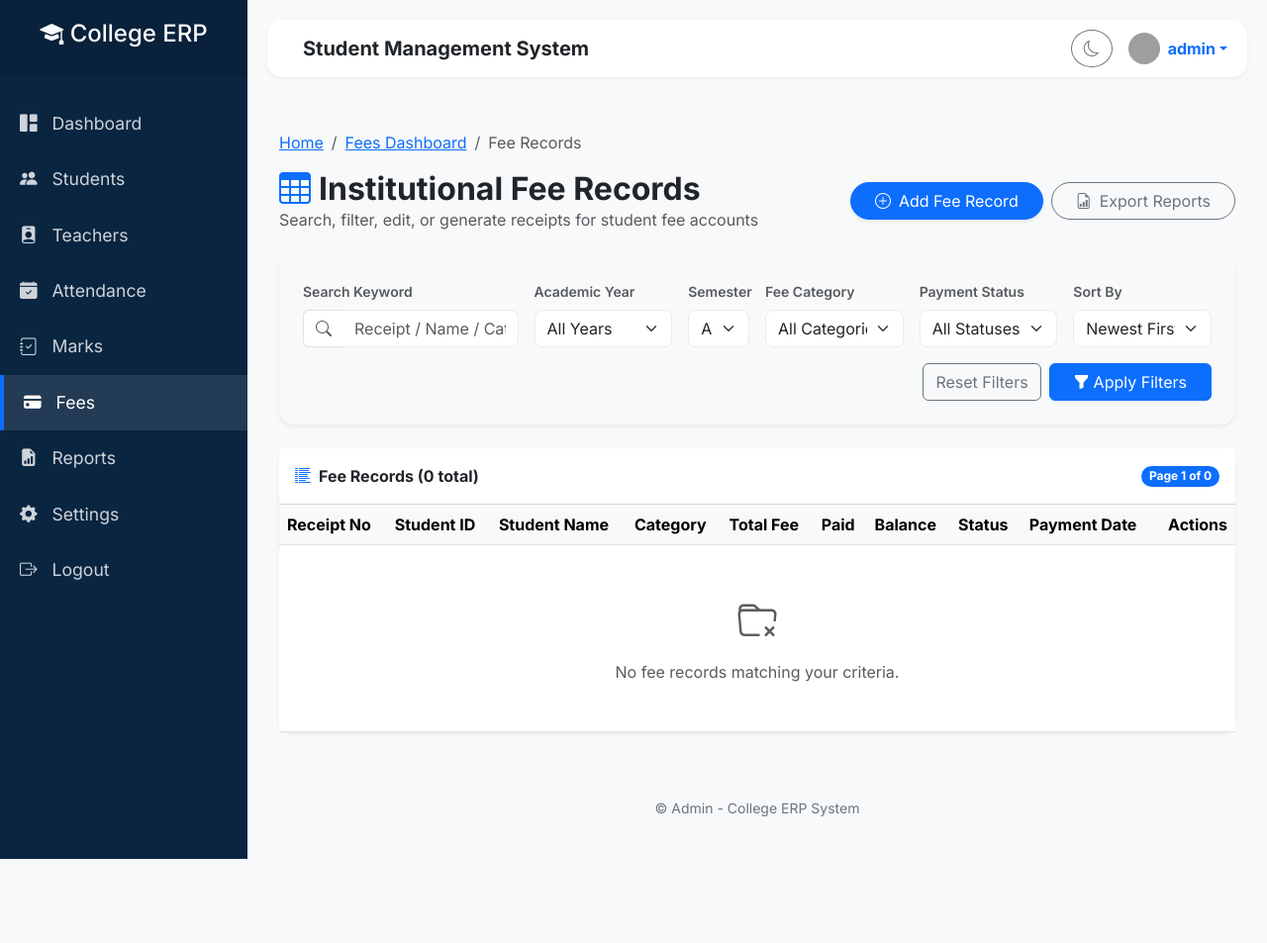
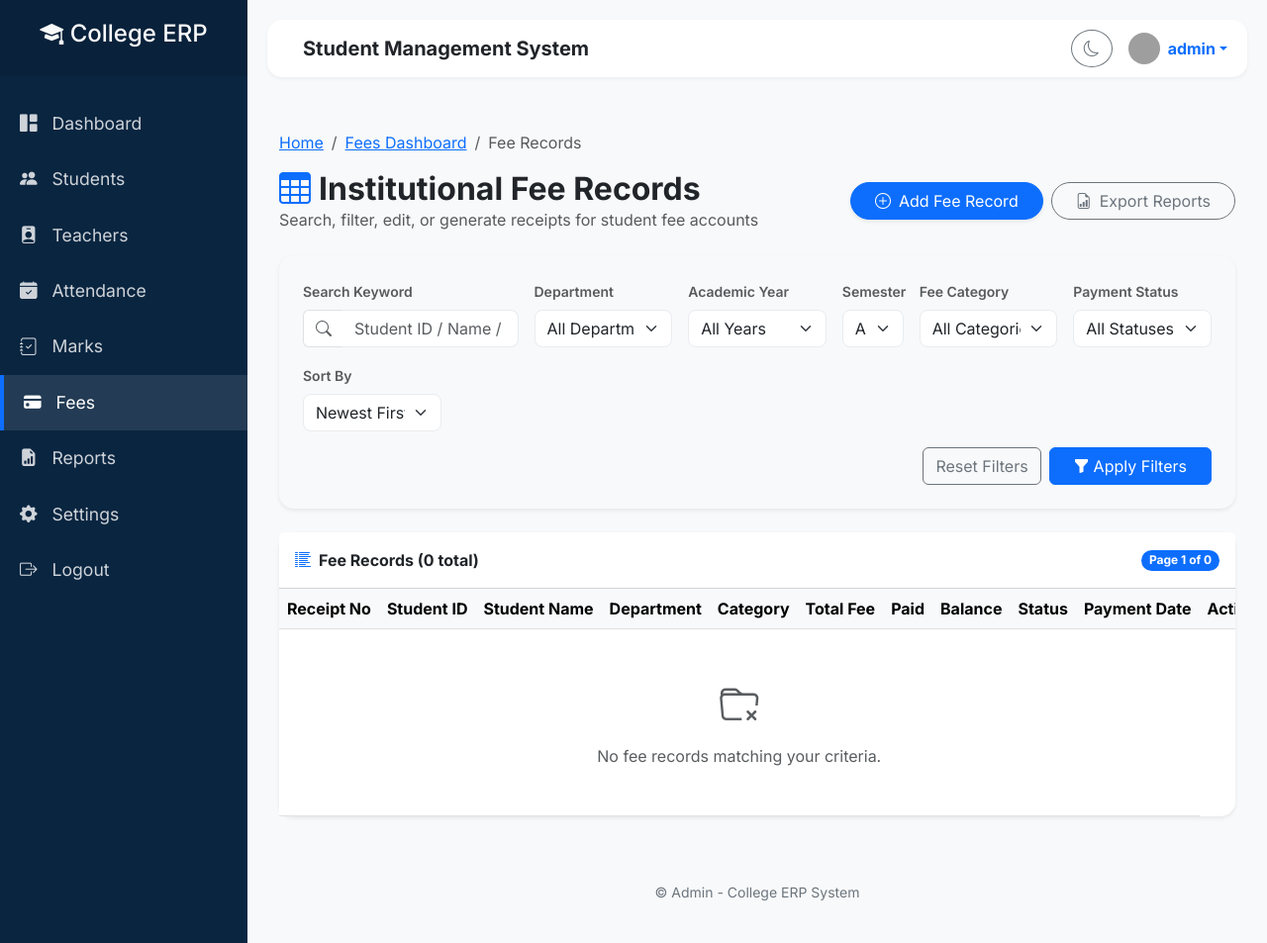
Before and after one commit to namasivaayan18022004-commits/student-management-system, a Flask app: page /fees/records in a window 1280 px wide. Shown: the whole page at 99% size. Before the commit the page ends 868 px from the top, so only its background shows below. Run offline with Flask 3, Linux system fonts and the light colour scheme; a user stored in the database is signed in; data that the repository does not hold is empty; some libraries are stand-ins or nearby versions; grey boxes are pictures that could not be loaded.

Commit message:
Add Department filter next to search keyword, enable search by Student ID in Institutional Fee Records, and fix screen visibility/overflow in Fees feature

```diff
--- a/app.py
+++ b/app.py
@@ -2863,6 +2863,7 @@ def add_fee():
 @login_required
 def fees_records():
     search_query = request.args.get('q', '').strip()
+    dept_filter = request.args.get('department', 'all')
     year_filter = request.args.get('year', 'all')
     sem_filter = request.args.get('semester', 'all')
     cat_filter = request.args.get('category', 'all')
@@ -2871,24 +2872,27 @@ def fees_records():
     sort_by = request.args.get('sort', 'newest')
     page = request.args.get('page', 1, type=int)
 
-    query = Fee.query
+    query = Fee.query.join(Student)
     if search_query:
         query = query.filter(or_(
             Fee.receipt_number.ilike(f"%{search_query}%"),
             Fee.student_name.ilike(f"%{search_query}%"),
+            Student.student_id.ilike(f"%{search_query}%"),
             Fee.fee_category.ilike(f"%{search_query}%"),
             Fee.remarks.ilike(f"%{search_query}%")
         ))
+    if dept_filter != 'all':
+        query = query.filter(Student.department == dept_filter)
     if year_filter != 'all':
-        query = query.filter_by(academic_year=year_filter)
+        query = query.filter(Fee.academic_year == year_filter)
     if sem_filter != 'all':
-        query = query.filter_by(semester=sem_filter)
+        query = query.filter(Fee.semester == sem_filter)
     if cat_filter != 'all':
-        query = query.filter_by(fee_category=cat_filter)
+        query = query.filter(Fee.fee_category == cat_filter)
     if status_filter != 'all':
-        query = query.filter_by(payment_status=status_filter)
+        query = query.filter(Fee.payment_status == status_filter)
     if method_filter != 'all':
-        query = query.filter_by(payment_method=method_filter)
+        query = query.filter(Fee.payment_method == method_filter)
 
     if sort_by == 'oldest':
         query = query.order_by(Fee.id.asc())
@@ -2901,6 +2905,7 @@ def fees_records():
 
     records_page = query.paginate(page=page, per_page=15, error_out=False)
 
+    departments = sorted(list(set(s.department for s in Student.query.all())))
     years = sorted(list(set(s.year for s in Student.query.all())))
     semesters = ["Sem 1", "Sem 2", "Sem 3", "Sem 4", "Sem 5", "Sem 6", "Sem 7", "Sem 8"]
     categories = sorted(list(set(f.fee_category for f in Fee.query.all())))
@@ -2910,12 +2915,14 @@ def fees_records():
         'fees_records.html',
         records=records_page,
         search_query=search_query,
+        selected_dept=dept_filter,
         selected_year=year_filter,
         selected_sem=sem_filter,
         selected_cat=cat_filter,
         selected_status=status_filter,
         selected_method=method_filter,
         sort_by=sort_by,
+        departments=departments,
         years=years,
         semesters=semesters,
         categories=categories,
--- a/static/css/style.css
+++ b/static/css/style.css
@@ -79,10 +79,26 @@ body {
 
 /* Content Area */
 #content {
-    width: 100%;
+    flex: 1 1 0%;
+    width: calc(100% - var(--sidebar-width));
+    max-width: calc(100% - var(--sidebar-width));
     padding: 20px;
     min-height: 100vh;
     transition: all var(--transition-speed);
+    overflow-x: auto;
+}
+
+.container-fluid {
+    width: 100%;
+    max-width: 100%;
+    overflow-x: hidden;
+}
+
+@media (max-width: 768px) {
+    #content {
+        width: 100%;
+        max-width: 100%;
+    }
 }
 
 /* Cards & Glassmorphism */
@@ -113,6 +129,11 @@ body {
 }
 
 /* Tables */
+.table-responsive {
+    width: 100%;
+    overflow-x: auto;
+    -webkit-overflow-scrolling: touch;
+}
 .table {
     color: var(--text-color);
 }
--- a/templates/fees_records.html
+++ b/templates/fees_records.html
@@ -29,15 +29,25 @@
     <!-- Search and Multi-Criteria Filters -->
     <div class="card border-0 shadow-sm mb-4 p-4 bg-light">
         <form method="GET" action="{{ url_for('fees_records') }}" class="row g-3 align-items-end">
-            <div class="col-xl-3 col-lg-4 col-md-6">
+            <div class="col-xl-3 col-lg-4 col-md-6 col-sm-12">
                 <label class="form-label small fw-semibold text-muted">Search Keyword</label>
                 <div class="input-group">
                     <span class="input-group-text bg-white border-end-0"><i class="bi bi-search text-muted"></i></span>
-                    <input type="text" name="q" class="form-control border-start-0" placeholder="Receipt / Name / Category..." value="{{ search_query }}">
+                    <input type="text" name="q" class="form-control border-start-0" placeholder="Student ID / Name / Receipt..." value="{{ search_query }}">
                 </div>
             </div>
 
-            <div class="col-xl-2 col-lg-3 col-md-6">
+            <div class="col-xl-2 col-lg-4 col-md-6 col-sm-12">
+                <label class="form-label small fw-semibold text-muted">Department</label>
+                <select name="department" class="form-select">
+                    <option value="all">All Departments</option>
+                    {% for d in departments %}
+                    <option value="{{ d }}" {% if selected_dept == d %}selected{% endif %}>{{ d }}</option>
+                    {% endfor %}
+                </select>
+            </div>
+
+            <div class="col-xl-2 col-lg-4 col-md-4 col-sm-6">
                 <label class="form-label small fw-semibold text-muted">Academic Year</label>
                 <select name="year" class="form-select">
                     <option value="all">All Years</option>
@@ -47,7 +57,7 @@
                 </select>
             </div>
 
-            <div class="col-xl-1 col-lg-2 col-md-4">
+            <div class="col-xl-1 col-lg-2 col-md-4 col-sm-6">
                 <label class="form-label small fw-semibold text-muted">Semester</label>
                 <select name="semester" class="form-select">
                     <option value="all">All Semesters</option>
@@ -57,7 +67,7 @@
                 </select>
             </div>
 
-            <div class="col-xl-2 col-lg-3 col-md-4">
+            <div class="col-xl-2 col-lg-3 col-md-4 col-sm-6">
                 <label class="form-label small fw-semibold text-muted">Fee Category</label>
                 <select name="category" class="form-select">
                     <option value="all">All Categories</option>
@@ -67,7 +77,7 @@
                 </select>
             </div>
 
-            <div class="col-xl-2 col-lg-3 col-md-4">
+            <div class="col-xl-2 col-lg-3 col-md-4 col-sm-6">
                 <label class="form-label small fw-semibold text-muted">Payment Status</label>
                 <select name="status" class="form-select">
                     <option value="all">All Statuses</option>
@@ -78,7 +88,7 @@
                 </select>
             </div>
 
-            <div class="col-xl-2 col-lg-3 col-md-6">
+            <div class="col-xl-2 col-lg-3 col-md-4 col-sm-6">
                 <label class="form-label small fw-semibold text-muted">Sort By</label>
                 <select name="sort" class="form-select">
                     <option value="newest" {% if sort_by == 'newest' %}selected{% endif %}>Newest First</option>
@@ -88,7 +98,7 @@
                 </select>
             </div>
 
-            <div class="col-xl-12 d-flex justify-content-end gap-2 mt-3">
+            <div class="col-12 d-flex justify-content-end gap-2 mt-3">
                 <a href="{{ url_for('fees_records') }}" class="btn btn-outline-secondary">Reset Filters</a>
                 <button type="submit" class="btn btn-primary px-4"><i class="bi bi-funnel-fill me-1"></i>Apply Filters</button>
             </div>
@@ -101,13 +111,14 @@
             <span class="fw-bold"><i class="bi bi-list-columns-reverse me-2 text-primary"></i>Fee Records ({{ records.total }} total)</span>
             <span class="badge bg-primary rounded-pill">Page {{ records.page }} of {{ records.pages }}</span>
         </div>
-        <div class="table-responsive" style="max-height: 650px;">
-            <table class="table table-hover align-middle mb-0">
+        <div class="table-responsive" style="max-height: 650px; overflow-x: auto; width: 100%;">
+            <table class="table table-hover align-middle mb-0 text-nowrap">
                 <thead class="table-light sticky-top">
                     <tr>
                         <th>Receipt No</th>
                         <th>Student ID</th>
                         <th>Student Name</th>
+                        <th>Department</th>
                         <th>Category</th>
                         <th>Total Fee</th>
                         <th>Paid</th>
@@ -130,6 +141,9 @@
                             <a href="{{ url_for('student_fee_profile', student_id=row.student_id) }}" class="fw-bold text-decoration-none {{ 'text-danger' if row.payment_status == 'Overdue' else 'text-dark' }}">
                                 {{ row.student_name }}
                             </a>
+                        </td>
+                        <td>
+                            <span class="badge bg-light text-dark border">{{ row.student_ref.department if row.student_ref else '—' }}</span>
                         </td>
                         <td>{{ row.fee_category }}</td>
                         <td class="fw-semibold">₹{{ "{:,.2f}".format(row.total_fee) }}</td>
```
